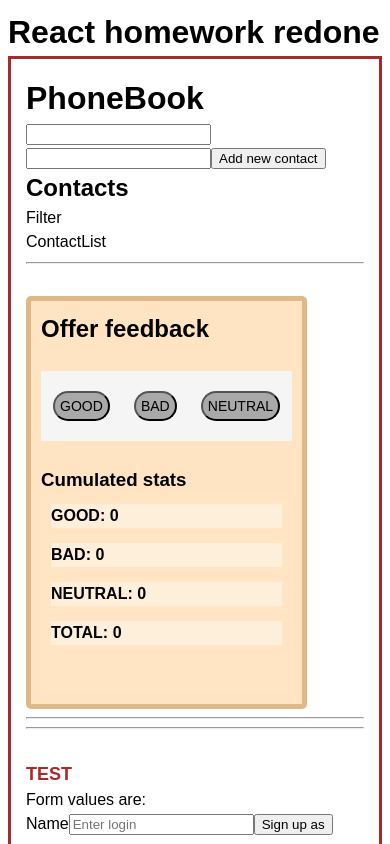
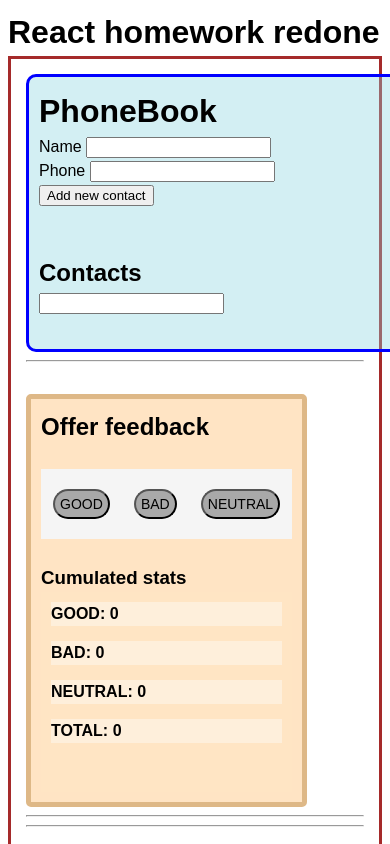
Before and after one commit to FloriGOIT/redone-hw1-react, a React (Create React App) app: page / in a window 390 px wide. Shown: the top 844 px of the page. Built offline with nearby package versions, Linux system fonts and the light colour scheme.

Commit message:
<Phone/> finished

```diff
--- a/src/components/App.jsx
+++ b/src/components/App.jsx
@@ -24,19 +24,17 @@ function App() {
   const [dataForm, setDataForm] = useState('');
   const handleData = value => {
     setDataForm(value);
-    console.log('dataForm', dataForm);
   };
 
-
   const [contacts, setContacts] = useState([
-    {id: 'id-1', name: 'Rosie Simpson', number: '459-12-56'},
-    {id: 'id-2', name: 'Hermione Kline', number: '443-89-12'},
-    {id: 'id-3', name: 'Eden Clements', number: '645-17-79'},
-    {id: 'id-4', name: 'Annie Copeland', number: '227-91-26'},
   ]);
   const [filter, setFilter] = useState('');
-  console.log(contacts)
+  console.log('filter', filter);
 
+  const handleDeleteContact = id => {
+    let newContacts = contacts.filter(contact => contact.id !== id);
+    setContacts(newContacts);
+  };
   return (
     <>
       <h1>React homework redone</h1>
@@ -48,8 +46,15 @@ function App() {
           padding: 15,
         }}
       >
-        <Phone contacts={contacts} setContacts={setContacts} filter={filter} setFilter={setFilter} />
-        <hr/><br/>
+        <Phone
+          contacts={contacts}
+          setContacts={setContacts}
+          filter={filter}
+          setFilter={setFilter}
+          handleDeleteContact={handleDeleteContact}
+        />
+        <hr />
+        <br />
         <Feedback />
         <hr />
         <hr />
--- a/src/components/home-work-2/PhoneContact/Phone.jsx
+++ b/src/components/home-work-2/PhoneContact/Phone.jsx
@@ -1,52 +1,79 @@
 import React from 'react';
+import style from './phone.module.scss';
+import PropTypes from 'prop-types';
 
 class Phone extends React.Component {
-  state = { contactState: '', phoneState: '' };
-  setContactState = contactInput =>
-    this.setState({ contactState: contactInput });
-  setPhoneState = phoneInput => {this.setState({ phoneState: phoneInput });console.log(this.state)}
-  componentDidUpdate(prevProps, prevState){if(prevState.state !== this.state){this.props.setContacts({id:"next", ...this.state})}}
+  state = { name: '', number: '' };
+  setname = contactInput => this.setState({ name: contactInput });
+  setnumber = phoneInput => {
+    this.setState({ number: phoneInput });
+  };
+
+  componentDidUpdate(prevProps, prevState) {
+    if (prevState !== this.state) {
+      this.props.setContacts([
+        ...this.props.contacts,
+        { id: `id-${Date.now()}`, ...this.state },
+      ]);
+    }
+  }
 
   render() {
-    const { contacts, setContacts, filter, setFilter } = this.props;
+    console.log(Date.now());
     return (
-      <div>
+      <div className={style.phoneAll}>
         <h1>PhoneBook</h1>
         <ContactForm
-          setContactState={this.setContactState}
-          setPhoneState={this.setPhoneState}
+          setname={this.setname}
+          setnumber={this.setnumber}
+          contacts={this.props.contacts}
         />
-        {this.state.contactState !== "" ? <p>
-          {this.state.contactState} : {this.state.phoneState} was last added in your
-          phonebook
-        </p>:null}
-
+        {this.state.name !== '' ? (
+          <p>
+            {this.state.name} : {this.state.number} was last added in your
+            phonebook
+          </p>
+        ) : null}
+        <br />
+        <br />
         <h2>Contacts</h2>
-        <Filter
-          contacts={contacts}
-          setContacts={setContacts}
-          filter={filter}
-          setFilter={setFilter}
+        <Filter filter={this.props.filter} setFilter={this.props.setFilter} />
+        <br />
+        <br />
+        <ContactList
+          contacts={this.props.contacts}
+          handleDeleteContact={this.props.handleDeleteContact}
+          filter={this.props.filter}
         />
-        <ContactList contacts={contacts} />
       </div>
     );
   }
 }
 
+export default Phone;
+
 class ContactForm extends React.Component {
   handleSubmit = event => {
     event.preventDefault();
 
+    const { contacts } = this.props;
     const nameInput = event.target.elements.nameUser.value;
     const phoneInput = event.target.elements.phoneUser.value;
-          this.props.setContactState(nameInput);
-          this.props.setPhoneState(phoneInput)
+    const includes = contacts.some(
+      contact => contact.name === nameInput || contact.number === phoneInput
+    );
+    if (includes) {
+      alert('The name or phonenumber is already in your contact.');
+      return;
+    }
+    this.props.setname(nameInput);
+    this.props.setnumber(phoneInput);
+    event.target.reset();
   };
   render() {
     return (
       <form onSubmit={this.handleSubmit}>
-        <label htmlFor="userName"></label>
+        <label htmlFor="userName">Name </label>
         <input
           type="text"
           id="userName"
@@ -55,7 +82,8 @@ class ContactForm extends React.Component {
           title="Name may contain only letters, apostrophe, dash and spaces. For example Adrian, Jacob Mercer, Charles de Batz de Castelmore d'Artagnan."
           required
         />
-        <label htmlFor="userPhone"></label>
+        <br />
+        <label htmlFor="userPhone">Phone </label>
         <input
           type="tel"
           id="userPhone"
@@ -64,24 +92,69 @@ class ContactForm extends React.Component {
           title="Phone number must be digits and can contain spaces, dashes, parentheses and can start with +"
           required
         />
+        <br />
         <button type="submit">Add new contact</button>
       </form>
     );
   }
 }
+
 class Filter extends React.Component {
+  handleInputChange = event => {
+    let input = event.target.value;
+    this.props.setFilter(input);
+  };
   render() {
-    return <p>Filter</p>;
+    //const { filter, setFilter } = this.props;
+
+    return (
+      <input type="text" name="filterInput" onChange={this.handleInputChange} />
+    );
   }
 }
 
 class ContactList extends React.Component {
   render() {
-    return <p>ContactList</p>;
+    const { contacts, filter } = this.props;
+    const filteredContacts = contacts.filter(contact =>
+      contact.name.toLowerCase().includes(filter.toLowerCase())
+    );
+    let list =
+      filteredContacts.length > 0 || filter !== ''
+        ? filteredContacts
+        : contacts;
+
+    console.log('list', list);
+
+    return (
+      <ul className={style.contacts}>
+        {list.map(contact => (
+          <li key={contact.id} id={contact.id}>
+            <span>
+              {contact.name}: {contact.number}
+            </span>
+            <button
+              type="button"
+              onClick={() => this.props.handleDeleteContact(contact.id)}
+            >
+              Delete
+            </button>
+          </li>
+        ))}
+      </ul>
+    );
   }
 }
 
-export default Phone;
+/*
 
-
-/*       */
+*/
+Phone.propTypes = {
+  contacts: PropTypes.arrayOf(PropTypes.shape({id:PropTypes.string, name:PropTypes.string, number:PropTypes.string})),
+  setContacts: PropTypes.func,
+  filter: PropTypes.string,
+  setFilter: PropTypes.func,
+  handleDeleteContact: PropTypes.func,
+};
+Filter.propTypes = { filter: PropTypes.string, setFilter: PropTypes.func }
+ContactList.propTypes={filter:PropTypes.string, contacts:PropTypes.array, handleDeleteContact:PropTypes.func}
--- a/src/components/home-work-2/PhoneContact/phone.module.scss
+++ b/src/components/home-work-2/PhoneContact/phone.module.scss
@@ -0,0 +1,4 @@
+.phoneAll{border: 3px solid blue; padding: 10px; border-radius: 10px;width: 400px; background-color: rgba(135, 212, 222, 0.363);}
+
+.contacts{list-style-type: none;width: fit-content;
+li{display: flex; gap:20px; justify-content: space-between; padding-bottom: 5px;}}
```
